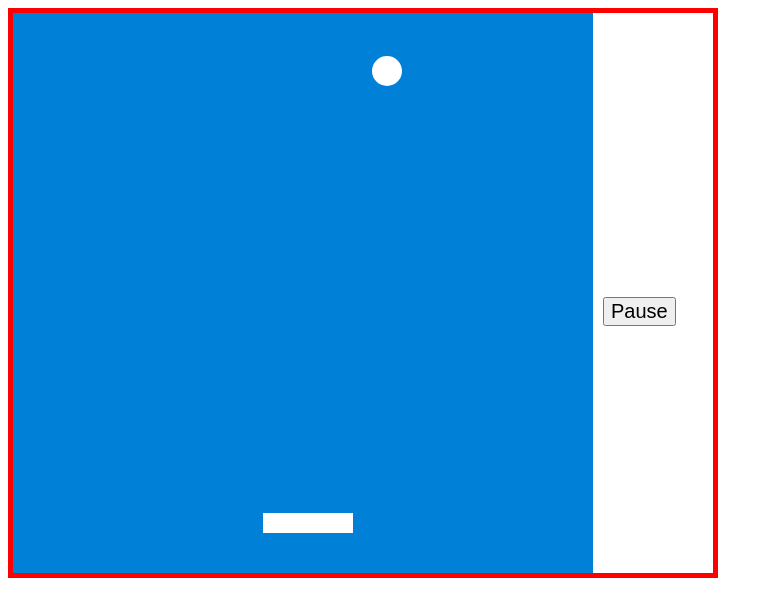
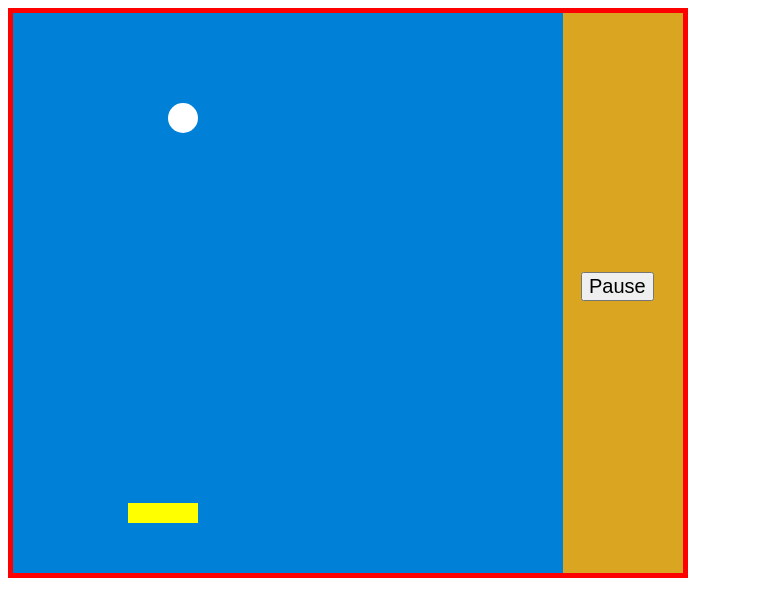
Before and after one commit to IONDO/Game-project, a plain HTML site: page index.html in a window 1280 px wide. Both pictures are taken after a click on the button "Start game". Shown: the whole page, without its empty margins (0-773 px from the left). Drawn offline with Linux system fonts and the light colour scheme.

Commit message:
add bar object

```diff
--- a/index.html
+++ b/index.html
@@ -6,7 +6,8 @@
   <meta name="viewport" content="width=device-width, initial-scale=1.0">
   <meta http-equiv="X-UA-Compatible" content="ie=edge">
   <link rel="stylesheet" href="style.css">
-  <script type="text/javascript" src="js/main.js" async></script>
+  <script type="text/javascript" src="js/bar.js" defer></script>
+  <script type="text/javascript" src="js/main.js" defer></script>
   <title>Solo-pong</title>
 </head>
 
@@ -19,7 +20,7 @@
       <button class="btn" id="start-btn" type="button">Start game</button>
     </section>
     <section style="display:none" id="game-screen">
-      <canvas id="screen" width="680" height="560"></canvas>
+      <canvas id="screen" width="550" height="560"></canvas>
       <button class="btn" id="pause" type="button">Pause</button>
     </section>
     <section2 style="display:none" id="winner-screen">
--- /dev/null
+++ b/js/bar.js
@@ -0,0 +1,24 @@
+class Bar {
+    constructor(x, y) {
+        this.x = x;
+        this.y = y;
+        this.width = 70;
+        this.height = 20;
+        this.speed = 4;
+        this.right  = false;
+        this.left = false;
+    }
+
+    draw(context) {
+        context.fillStyle = "yellow";
+        context.fillRect(this.x - this.width / 2, this.y - this.height / 2, this.width, this.height);
+    }
+
+    updateBar(playingArea) {
+        if (this.right && this.x < playingArea.width - this.width / 2) {
+            this.x += this.speed;
+        } else if (this.left && this.x - this.width / 2 > 0) {
+            this.x -= this.speed;
+        }
+    }
+}
--- a/js/main.js
+++ b/js/main.js
@@ -1,17 +1,17 @@
 const canvas = document.getElementById("screen");
 const context = canvas.getContext("2d");
-const updatesPerSecond = 35;
+const updatesPerSecond = 45;
 const playingArea = {
-    width: 580,
+    width: 550,
     height: 560
 } // This are the dimensions of the blue side
 let ball = {
-    x: canvas.width / 4,
+    x: canvas.width / 2,
     y: canvas.height - 10,
     radius: 15
 }
-let speedX = 6;
-let speedY = -6;
+let speedX = 5;
+let speedY = -5;
 
 function drawBall() {
     context.beginPath();
@@ -21,35 +21,28 @@ function drawBall() {
     context.closePath();
 }
 
-let barCordenates = {
-    x: 250,
-    y: 500,
-    width: 90,
-    height: 20,
-    right: false,
-    left: false
-}
+let bar = new Bar(150, 500)
 
-function drawBar() {
-    context.fillStyle = "white";
-    context.fillRect(barCordenates.x, barCordenates.y, barCordenates.width, barCordenates.height);
+function drawPlayingArea() {
+    context.fillStyle = "#0081D7";
+    context.fillRect(0, 0, playingArea.width, playingArea.height);
 }
 
 function draw() {
-    context.fillStyle = "#0081D7";
-    context.fillRect(0, 0, playingArea.width, playingArea.height);
+    drawPlayingArea();
     drawBall();
-    drawBar();
-    if(barCordenates.right && barCordenates.x < playingArea.width - barCordenates.width) {
-        barCordenates.x += 4;
-    }
-    else if(barCordenates.left && barCordenates.x > 0) {
-        barCordenates.x -= 4;
-    }
+    bar.draw(context);
     requestAnimationFrame(draw);
 }
 
-function update() {
+function collides(circle, rect) {
+    return circle.x + circle.radius >= rect.x - rect.width / 2 &&
+        circle.x - circle.radius <= rect.x + rect.width / 2 &&
+        circle.y + circle.radius >= rect.y - rect.height / 2 &&
+        circle.y - circle.radius <= rect.y + rect.height / 2;
+}
+
+function updateBall() {
     if (ball.x - ball.radius <= 0 || ball.x + ball.radius >= playingArea.width) {
         console.log("plonch!")
         speedX = -speedX;
@@ -57,10 +50,20 @@ function update() {
     if (ball.y - ball.radius <= 0) {
         console.log("plonch!")
         speedY = -speedY;
+
     }
+    if (collides(ball, bar)) {
+        //speedX = -speedX;
+        speedY = -speedY;
+    }
+
     ball.x += speedX;
     ball.y += speedY;
+}
 
+function update() {
+    bar.updateBar(playingArea);
+    updateBall();
 }
 
 context.fillStyle = "white";
@@ -72,21 +75,20 @@ startButton.onclick = function () {
     document.getElementById("game-screen").style = "display: ";
     document.addEventListener("keydown", keyDown, false);
     document.addEventListener("keyup", keyUp, false);
+
     function keyDown(e) {
-        if(e.keyCode == 39) {
-            barCordenates.right = true;
-        }
-        else if(e.keyCode == 37) {
-            barCordenates.left = true;
+        if (e.keyCode == 39) {
+            bar.right = true;
+        } else if (e.keyCode == 37) {
+            bar.left = true;
         }
     }
 
     function keyUp(e) {
-        if(e.keyCode == 39) {
-            barCordenates.right = false;
-        }
-        else if(e.keyCode == 37) {
-            barCordenates.left = false;
+        if (e.keyCode == 39) {
+            bar.right = false;
+        } else if (e.keyCode == 37) {
+            bar.left = false;
         }
     }
     interval = setInterval(update, 1000 / updatesPerSecond);
--- a/style.css
+++ b/style.css
@@ -1,6 +1,11 @@
+canvas {
+    background-color: goldenrod;
+}
+
 .btn {
     font-size: 20px;
 }
+
 #initial-screen {
     text-align: center;
 }
@@ -9,15 +14,17 @@
     text-align: center;
     position: relative;
     bottom: 280px;
-    left: 590px;
-    right: 50px;
+    right: -14px;
 }
+
 .screen {
     border: 5px solid red;
-    width: 700px;
+    width: 670px;
     height: 560px;
     overflow: hidden;
+    background-color: goldenrod;
 }
+
 .message {
     position: relative;
     bottom: 65px;
@@ -26,6 +33,7 @@
     font-style: italic;
     color: coral;
 }
+
 .img {
     width: 680px;
     height: 560px;
```
